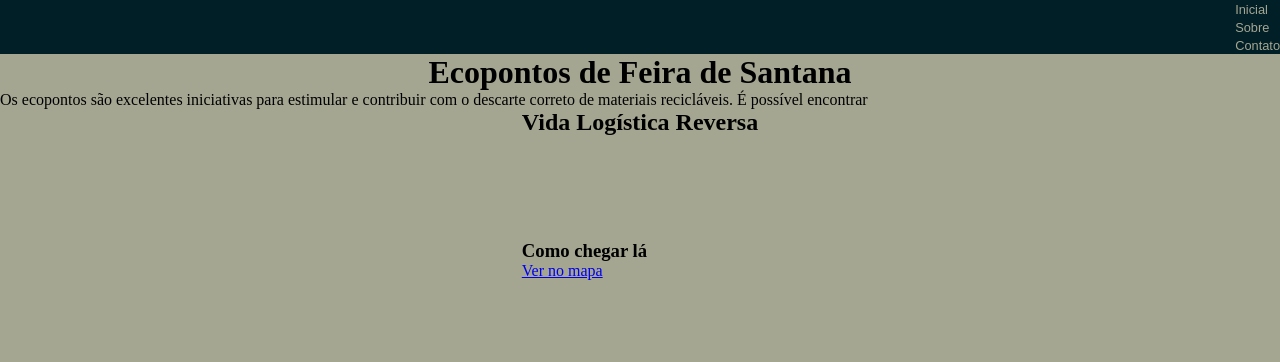
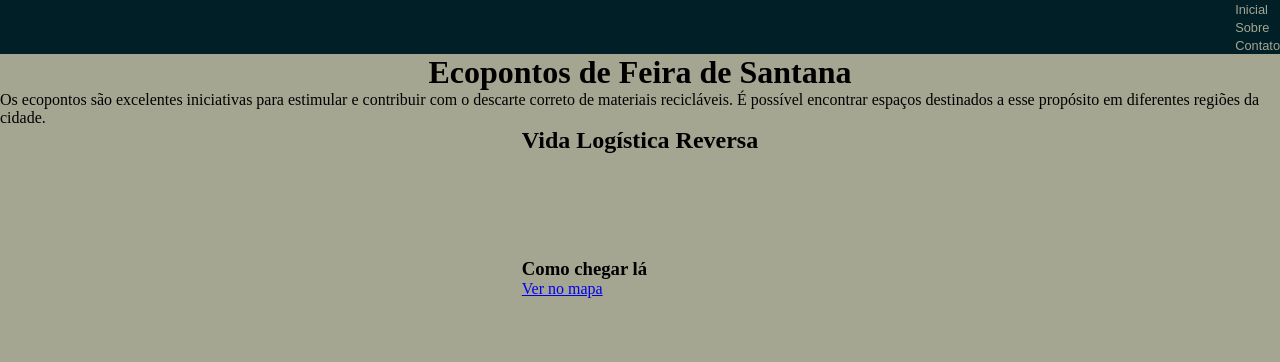
Before and after one commit to patriciasantana9/ecopontos_feira, a plain HTML site: page index.html in a window 1280 px wide. Shown: the top 362 px of the page. Drawn offline with Linux system fonts and the light colour scheme.

Commit message:
conclusão da descrição da página

```diff
--- a/index.html
+++ b/index.html
@@ -18,7 +18,7 @@
    <main>
      <header>
        <h1>Ecopontos de Feira de Santana</h1>
-       <p>Os ecopontos são excelentes iniciativas para estimular e contribuir com o descarte correto de materiais recicláveis. É possível encontrar </p>
+       <p>Os ecopontos são excelentes iniciativas para estimular e contribuir com o descarte correto de materiais recicláveis. É possível encontrar espaços destinados a esse propósito em diferentes regiões da cidade.</p>
      </header>
 
      <article class="">
```
